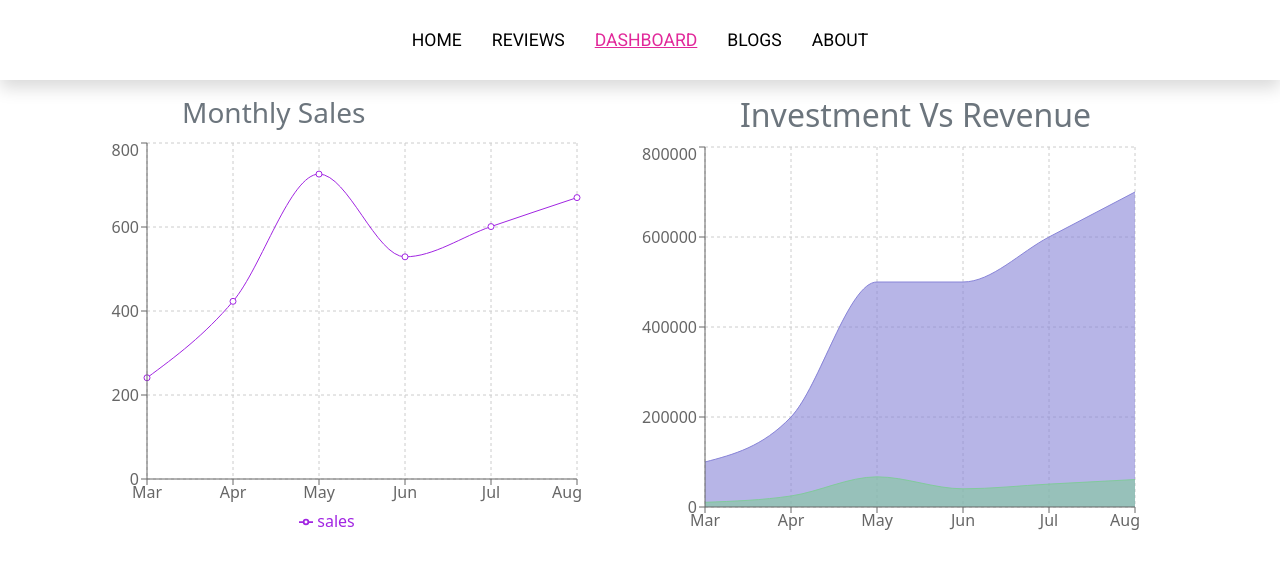
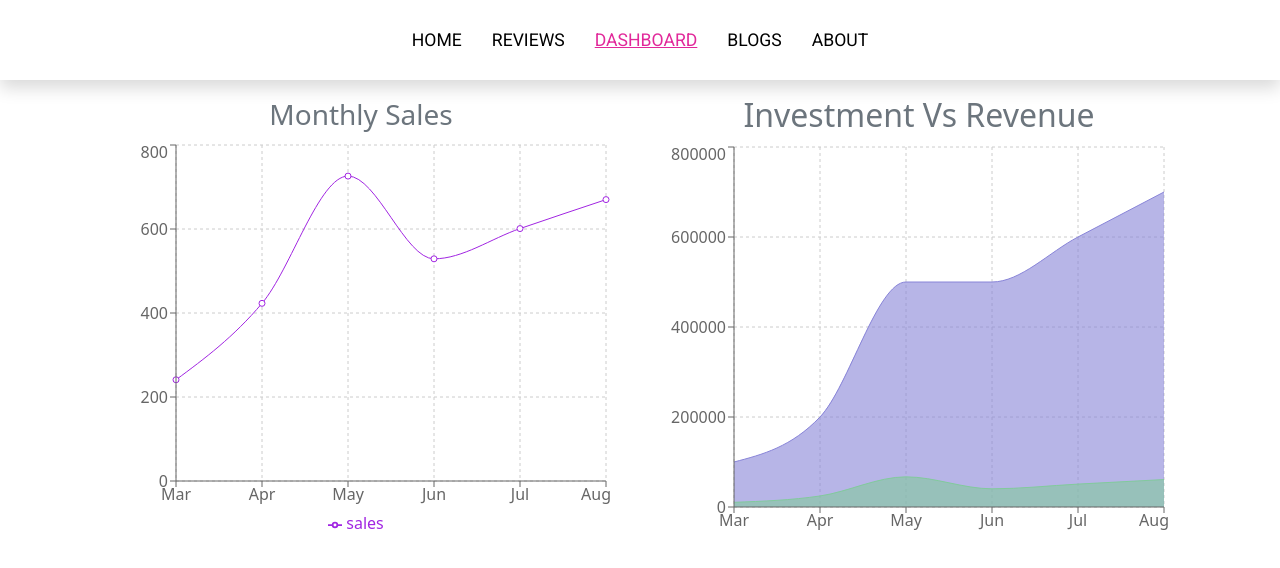
Before and after one commit to mohammadtanim24h/snap-away, a React (Create React App) app: page /dashboard in a window 1280 px wide. Shown: the top 568 px of the page. Built offline with nearby package versions, Linux system fonts and the light colour scheme.

Commit message:
title alignment fixed

```diff
--- a/src/components/Dashboard/Dashboard.css
+++ b/src/components/Dashboard/Dashboard.css
@@ -1,14 +1,11 @@
 .chart-container {
-    display: grid;
-    grid-template-columns: 1fr 1fr;
-}
-
-.chart-title {
-    margin-left: 100px;
+    display: flex;
+    justify-content: space-around;
+    align-items: center;
 }
 
 @media screen and (max-width: 480px) {
     .chart-container {
-        grid-template-columns: 1fr;
+        flex-direction: column;
     }
 }
--- a/src/components/RevenueAreaChart/RevenueAreaChart.js
+++ b/src/components/RevenueAreaChart/RevenueAreaChart.js
@@ -6,7 +6,7 @@ const RevenueAreaChart = () => {
     const chart = useChart();
     return (
         <div>
-            <h2 className="text-secondary chart-title">Investment Vs Revenue</h2>
+            <h2 className="text-secondary text-center">Investment Vs Revenue</h2>
             <AreaChart width={500} height={400} data={chart}>
                 <CartesianGrid strokeDasharray="3 3" />
                 <Area type="monotone" dataKey="investment" stroke="#8884d8" fill="#8884d8" />
--- a/src/components/SalesLineChart/SalesLineChart.js
+++ b/src/components/SalesLineChart/SalesLineChart.js
@@ -6,7 +6,7 @@ const SalesLineChart = () => {
     const chart = useChart();
     return (
         <div>
-            <h3 className="text-secondary chart-title">Monthly Sales</h3>
+            <h3 className="text-secondary text-center">Monthly Sales</h3>
             <LineChart width={500} height={400} data={chart}>
                 <CartesianGrid strokeDasharray="3 3" />
                 <Line type="monotone" dataKey="sales" stroke="#A125E2" activeDot={{ r: 8 }} ></Line>
```
